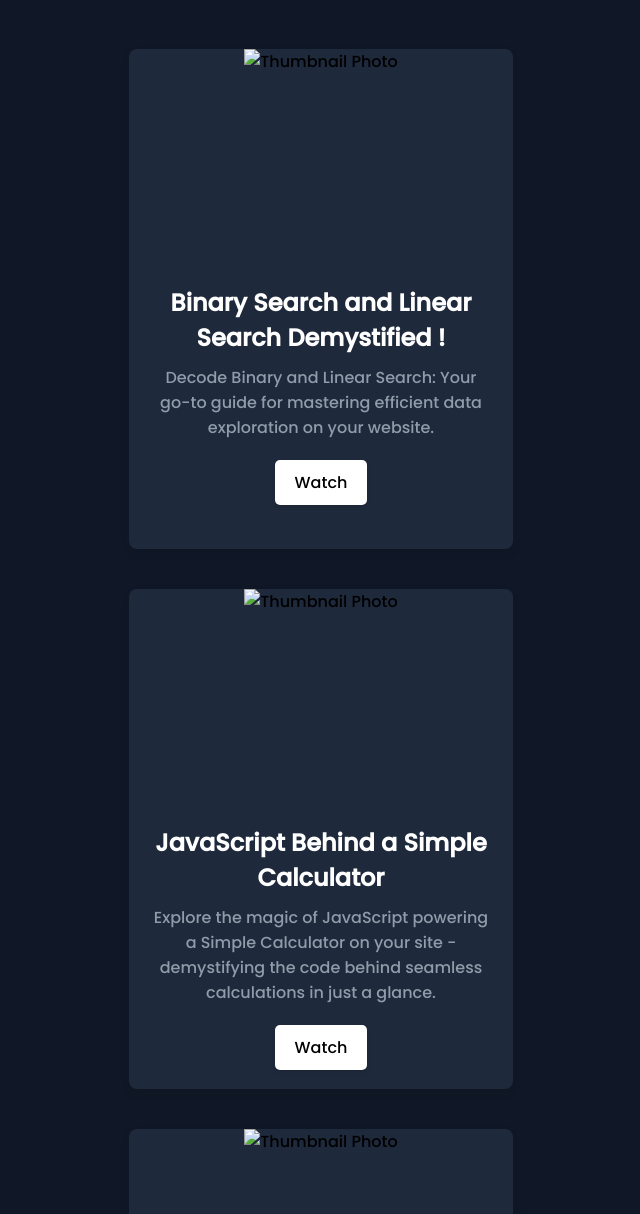
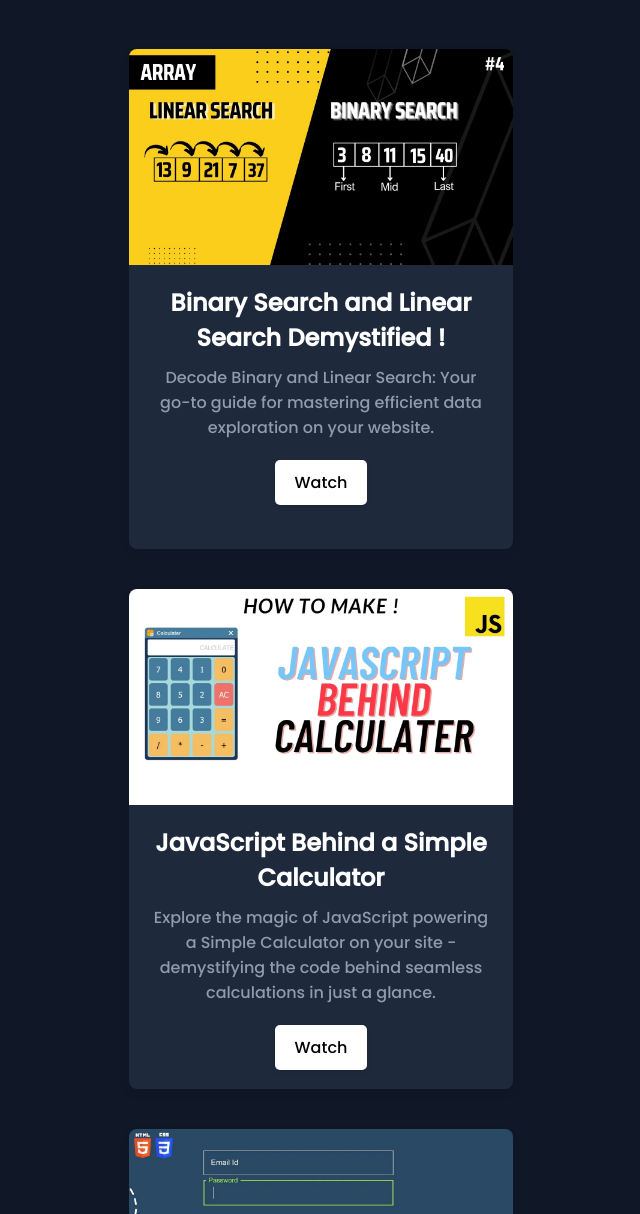
Before and after one commit to BuddhadebKoner/advance-portpolio, a plain HTML site: page index.html in a window 1280 px wide. Shown: the part 566-1780 px from the top of the page, without its empty margins (319-959 px from the left). Drawn offline with Linux system fonts and the light colour scheme; the site is published under a folder, as on GitHub Pages, so addresses that start at the root find nothing.

Commit message:
spell mistake

```diff
--- a/index.html
+++ b/index.html
@@ -60,7 +60,7 @@
             <div class="cards-sections">
                 <div class="card">
                     <div class="card-thumbnail">
-                        <img src="/cardImg/searching'.webp" alt="Thumbnail Photo" class="thumbnail-photo">
+                        <img src="cardImg/searching'.webp" alt="Thumbnail Photo" class="thumbnail-photo">
                     </div>
                     <div class="card-details">
                         <h2 class="cards-title"> Binary Search and Linear Search Demystified !</h2>
@@ -72,7 +72,7 @@
 
                 <div class="card">
                     <div class="card-thumbnail">
-                        <img src="/cardImg/calculater.webp" alt="Thumbnail Photo" class="thumbnail-photo">
+                        <img src="cardImg/calculater.webp" alt="Thumbnail Photo" class="thumbnail-photo">
                     </div>
                     <div class="card-details">
                         <h2 class="cards-title">JavaScript Behind a Simple Calculator</h2>
@@ -85,7 +85,7 @@
 
                 <div class="card">
                     <div class="card-thumbnail">
-                        <img src="/cardImg/input_animation.webp" alt="Thumbnail Photo" class="thumbnail-photo">
+                        <img src="cardImg/input_animation.webp" alt="Thumbnail Photo" class="thumbnail-photo">
                     </div>
                     <div class="card-details">
                         <h2 class="cards-title">Master the Art of Toggle Animations</h2>
```
